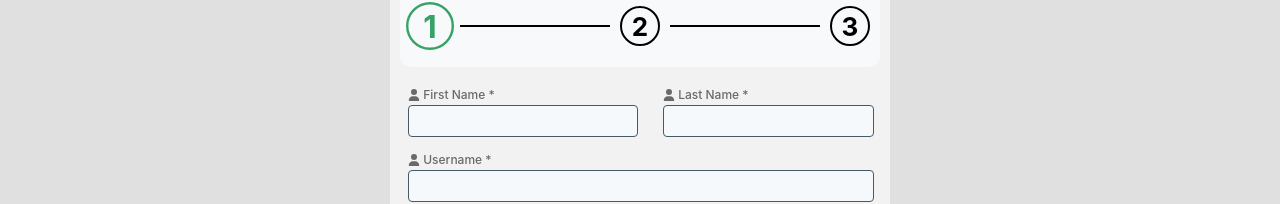
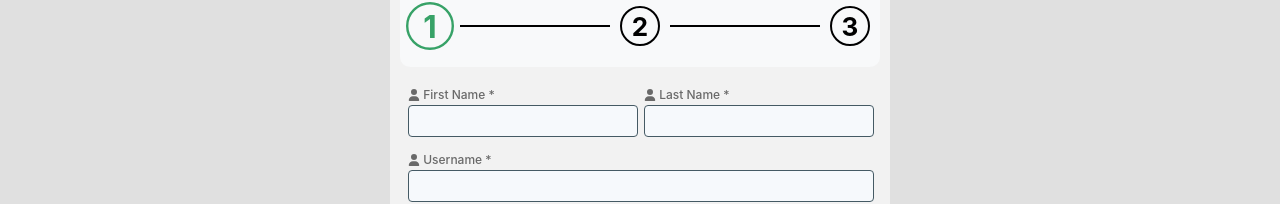
Before and after one commit to Drfalcoew/Portfolio, a React (Create React App) app: page /stepper in a window 1280 px wide. Shown: the part 248-452 px from the top of the page. Built offline with nearby package versions, Linux system fonts and the light colour scheme; the HTML template or start-up script is replaced by a standard one.

Commit message:
fix css on chrome

```diff
--- a/src/app/steps/steps.css
+++ b/src/app/steps/steps.css
@@ -29,6 +29,7 @@
     color: #333;
     font-size: 0.75rem;
     font-weight: 500;
+    min-width: calc(50%);
 }
 
 .contact-form-checkbox-group {
@@ -88,6 +89,7 @@
 
 .contact-form-triple {
     flex-basis: calc(33.3333%);
+    min-width: calc(33.3333%);
 }
 
 .contact-form-select {
```
